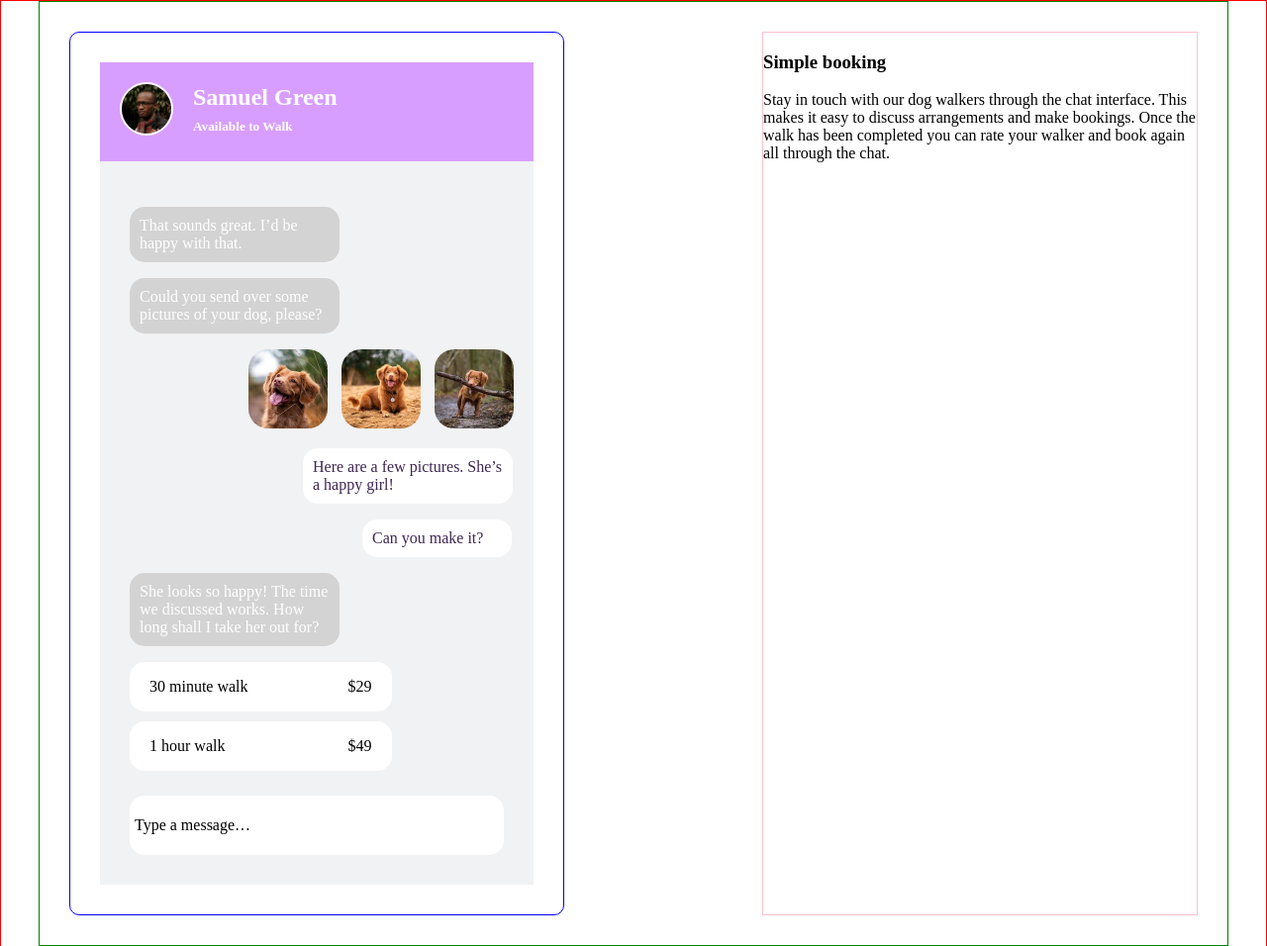
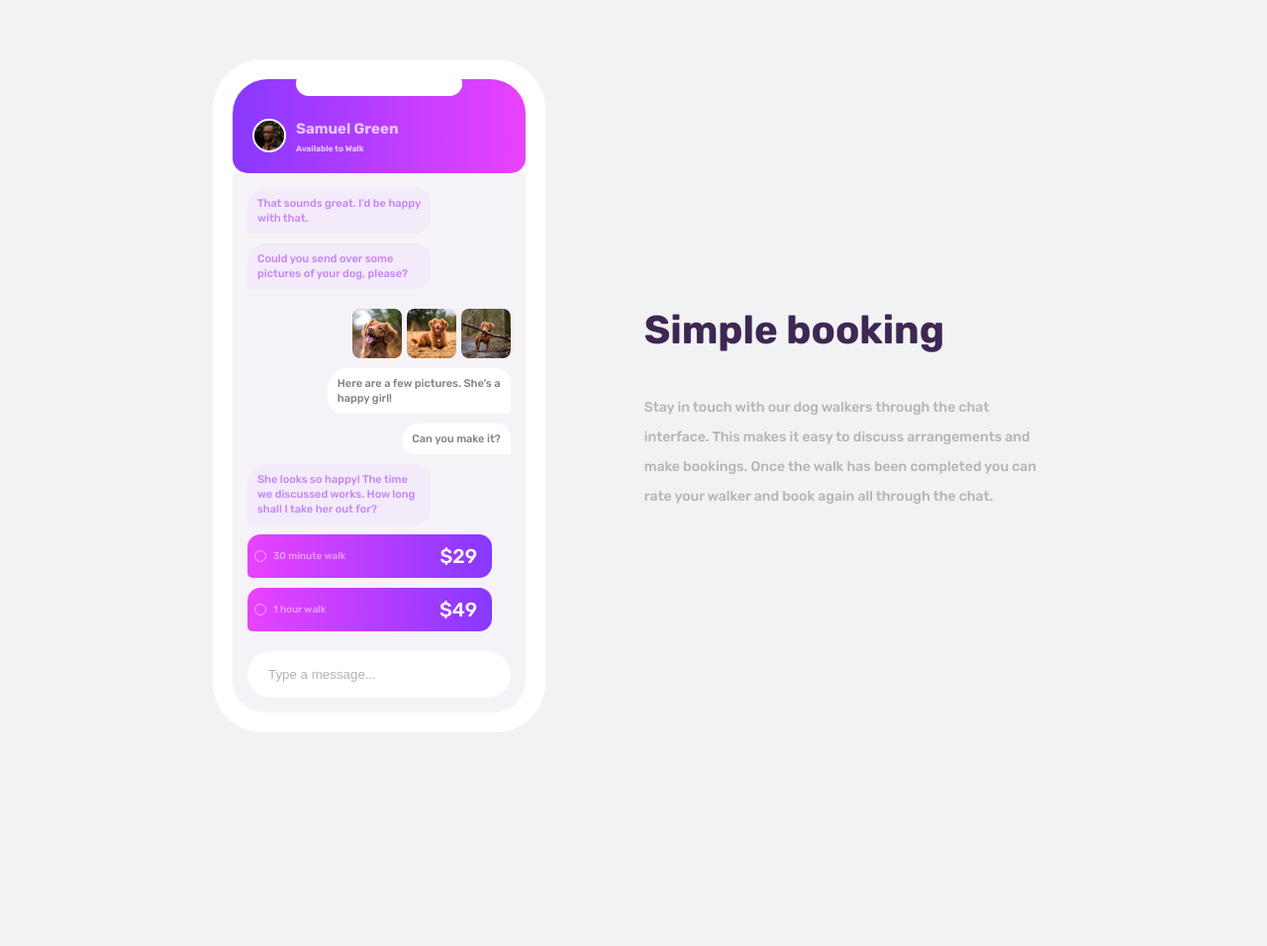
Before and after one commit to RivaldoEsteban/chat-app-css-illustration-master, a plain HTML site: page index.html in a window 1280 px wide. Shown: the whole page at 99% size. After the commit the page ends 800 px from the top, so only its background shows below. Drawn offline with Linux system fonts and the light colour scheme.

Commit message:
Falta background

```diff
--- a/estilos.css
+++ b/estilos.css
@@ -1,6 +1,9 @@
 body {
-  border: 1px solid red;
   margin: 0;
+  font-family: 'Rubik', sans-serif;
+  background-color: hsl(206, 6%, 95%);
+  font-size: 14px;
+  overflow: auto;
 }
 h5,
 h2 {
@@ -8,60 +11,92 @@ h2 {
 }
 
 .wrapper {
-  max-width: 1200px;
-  border: 1px solid green;
+  max-width: 850px;
   margin: auto;
 }
 .walking-company-container {
   display: flex;
-  column-gap: 200px;
-  background: white;
-  margin: 30px;
+  align-items: center;
+  column-gap: 100px;
+  width: 100%;
+  min-height: 100vh;
 }
 .walking-company-container-chat {
-  border: 1px solid blue;
   width: 50%;
-  padding: 30px;
-  border-radius: 10px;
+  padding: 20px;
+  border-radius: 50px;
   background: white;
+  position: relative;
+  margin: 20px 0;
 }
 .walking-company-container-header-name {
   display: flex;
-  background: hsl(276, 100%, 81%);
-  padding: 20px;
-  column-gap: 20px;
-  color: white;
+  background: linear-gradient(to left, hsl(293, 100%, 63%), hsl(264, 100%, 61%));
+  color: rgba(255, 255, 255, .7);
+  border-top-left-radius: 35px;
+  border-top-right-radius: 35px;
+  border-bottom-left-radius: 15px;
+  border-bottom-right-radius: 15px;
+  padding: 15px 20px;
+  font-size: 10px;
+}
+.walking-header {
+  display: flex;
+  margin-top: 25px;
+  line-height: 20px;
 }
 .walking-company-container-header-name img {
-  height: 50px;
-  width: 50px;
+  height: 30px;
+  width: 30px;
   border-radius: 30px ;
   border: 2px solid white;
+  margin-right: 10px;
 }
 .walking-company-container-header-chat {
-  background:hsl(206, 6%, 95%);
-  padding: 30px;
+  background: hsl(270, 20%, 96%);
+  padding: 15px;
+  border-radius: 0 0 32px 32px;
+  display: flex;
+  flex-direction: column;
 }
 .walking-comopany-container-recommendations {
-  width: 50%;
-  border: 1px solid pink;
+  width: 70%;
+  margin: auto;
 }
-.walking-company-name {
-  margin: auto 0;
+.walking-comopany-container-recommendations h1 {
+  font-size: 40px;
+  font-weight: 700;
+  color: hsl(271, 36%, 24%);
+}
+.walking-comopany-container-recommendations p {
   line-height: 30px;
+  color: hsl(0, 1%, 71%);
 }
-.message {
-  background:hsl(0, 1%, 83%);
-  color: white;
-  width: 56%;
-  /* padding: 5px; */
-  border-radius: 15px;
+.chat-message {
+  max-width: 165px;
+  padding: 8px 10px;
+  line-height: 15px;
+  font-size: 11px;
+  margin-bottom: 10px;
 }
-.message p {
-  padding: 10px;
+.chat-message p {
+  margin: 0;
+}
+.walking-company-container-header-chat .chat-message-receptor {
+  background: hsl(274, 62%, 95%);
+  color:hsl(276, 79%, 73%);
+  border-radius: 20px 15px 15px 0;
+  align-self: flex-start;
+}
+.walking-company-container-header-chat .chat-message-emisor {
+  background: white;
+  color: grey;
+  border-radius: 20px 15px 0 15px;
+  align-self: flex-end;
 }
 .message-image {
-  column-gap:;
+  position: relative;
+  left: 23px;
 }
 .message-image img {
   width: 80px;
@@ -73,40 +108,95 @@ h2 {
 }
 .message-right {
   background: white;
-  width: 56%;
+  width: 63%;
   position: relative;
-  left: 175px;
-  border-radius: 15px;
-  color: hsl(271, 36%, 24%);
-}
-.message-right-1 {
-  background: white;
-  width: 40%;
-  position: relative;
-  left: 235px;
-  border-radius: 15px;
-  color: hsl(271, 36%, 24%);
-}
-.message-right-1 p {
-  padding: 10px;
-}
-.message-right p {
-  padding: 10px;
+  left: 155px;
+  color: hsl(270, 7%, 64%);
+  border-top-left-radius: 20px;
+  border-top-right-radius: 20px;
+  border-bottom-left-radius: 20px;
+  font-weight: 400;
 }
 .cost-of-service {
   display: flex;
-  width: 70%;
-  background: white;
+  margin-bottom: 10px;
+  padding: 10px 15px 10px 7px;
+  background: linear-gradient(to left, hsl(264, 100%, 61%), hsl(293, 100%, 63%));
+  justify-content: space-between ;
+  border-radius: 13px 13px 13px 5px ;
+  color: white;
+  align-items: center;
+  max-width: 225px;
+}
+.chat-message-image {
+  display: flex;
   margin: 10px 0;
-  border-radius: 15px;
-  justify-content: space-between ;
 }
-.cost-of-service p {
-  padding: 0 20px;
+.walking-company-container-header-chat .chat-message-image {
+  align-self: flex-end;
+}
+.chat-message-image img {
+  width: 50px;
+  border-radius: 8px;
+  margin-left: 5px;
+}
+
+.cost-of-service li {
+  list-style-type: circle;
 }
 .type-message {
   background: white;
-  padding: 5px;
-  border-radius: 15px;
-  margin-top: 25px;
+  padding: 5px 30px;
+  border-radius: 40px;
+  margin-top: 35px;
+  box-shadow: -3px 2px 5px 0px rgba(0, 0, 0, .1);
+  color: rgb(228, 225, 225);
 }
+.box-white {
+  width: 50%;
+  position: absolute;
+  left: 25%;
+  top: 12px;
+  background-color: white;
+  border-radius: 20px;
+  margin: 0;
+  color: white;
+  height: 25px;
+}
+.cost-of-service-time::before {
+  /* content: "\f111";
+  font-family: "Font Awesome 5 Free"; */
+  border: 1px solid rgba(255, 255, 255, .5 );
+  content: '';
+  width: 10px;
+  height: 10px;
+  display: inline-block;
+  border-radius: 50%;
+  margin-right: 7px;
+
+}
+.cost-of-service-time {
+  position: relative;
+  font-size: 10px;
+  color: rgba(255, 255, 255, .5 );
+  margin: 0;
+  display: flex;
+  align-items: center;
+}
+.cost-of-service-container {
+  display: flex;
+  position: relative;
+}
+.cost-of-service-price {
+  font-size: 20px;
+  margin: 0;
+}
+.input {
+  border: none;
+  padding: 16px 21px;
+  border-radius: 32px;
+  margin-top: 10px;
+}
+.input::placeholder {
+  color: rgba(0, 0, 0, .3)
+}
--- a/index.html
+++ b/index.html
@@ -2,76 +2,76 @@
 <html lang="en">
 <head>
   <meta charset="UTF-8">
-  <meta name="viewport" content="width=device-width, initial-scale=1.0"> <!-- displays site properly based on user's device -->
+  <meta name="viewport" content="width=device-width, initial-scale=1.0">
 
   <link rel="icon" type="image/png" sizes="32x32" href="./images/favicon-32x32.png">
   <link rel="stylesheet" href="estilos.css">
+  <link rel="preconnect" href="https://fonts.gstatic.com">
+  <link href="https://fonts.googleapis.com/css2?family=Rubik:ital,wght@0,500;0,700;1,400&display=swap" rel="stylesheet">
+  <link rel="stylesheet" href="https://use.fontawesome.com/releases/v5.15.1/css/all.css"
+    integrity="sha384-vp86vTRFVJgpjF9jiIGPEEqYqlDwgyBgEF109VFjmqGmIY/Y4HV4d3Gp2irVfcrp" crossorigin="anonymous">
   <title>Frontend Mentor | [Challenge Name Here]</title>
-
-  <!-- Feel free to remove these styles or customise in your own stylesheet 👍 -->
-  <style>
-    .attribution { font-size: 11px; text-align: center; }
-    .attribution a { color: hsl(228, 45%, 44%); }
-  </style>
 </head>
 <body>
   <section class="wrapper">
-    <section class="walking-company">
-      <div class="walking-company-container">
+    <section class="walking-company-container">
       <div class="walking-company-container-chat">
+        <div class="box-white">
+        </div>
         <div class="walking-company-container-header-name">
+          <div class="walking-header">
             <img src="images/avatar.jpg" alt="">
-            <div class="walking-company-name">
+            <div>
               <h2>Samuel Green</h2>
               <h5>Available to Walk</h5>
             </div>
           </div>
+        </div>
         <div class="walking-company-container-header-chat">
-            <div class="message">
+          <div class="chat-message chat-message-receptor emisor">
             <p>
               That sounds great. I’d be happy with that.
             </p>
           </div>
-            <div class="message">
+          <div class="chat-message chat-message-receptor">
             <p>
               Could you send over some pictures of your dog, please?
             </p>
           </div>
-            <div class="message-image">
+          <div class="chat-message-image">
             <img src="images/dog-image-1.jpg" alt="">
             <img src="images/dog-image-2.jpg" alt="">
             <img src="images/dog-image-3.jpg" alt="">
           </div>
-            <div class="message-right">
+          <div class="chat-message chat-message-emisor">
             <p>
               Here are a few pictures. She’s a happy girl!
             </p>
           </div>
-            <div class="message-right-1">
+          <div class="chat-message chat-message-emisor">
             <p>
               Can you make it?
             </p>
           </div>
-            <div class="message">
+          <div class="chat-message chat-message-receptor">
             <p>
               She looks so happy! The time we discussed works. How long shall I take her out for?
             </p>
           </div>
           <div class="cost-of-service">
-              <p>30 minute walk</p>
-              <p>$29</p>
+            <p class="cost-of-service-time">30 minute walk</p>
+            <p class="cost-of-service-price">$29</p>
           </div>
           <div class="cost-of-service">
-              <p>1 hour walk</p>
-              <p>$49</p>
+            <p class="cost-of-service-time">
+              1 hour walk
+            </p>
+            <p class="cost-of-service-price">$49</p>
           </div>
-            <div class="type-message">
-              <p>Type a message…</p>
-            </div>
+          <input class="input" type="text" placeholder="Type a message..."/>
         </div>
       </div>
       <div class="walking-comopany-container-recommendations">
-          <div>
           <h1>
             Simple booking
           </h1>
@@ -81,8 +81,6 @@
             your walker and book again all through the chat.
           </p>
       </div>
-        </div>
-      </div>
     </section>
   </section>
 </body>
```
Lines whose indentation alone changed are shown as unchanged.
